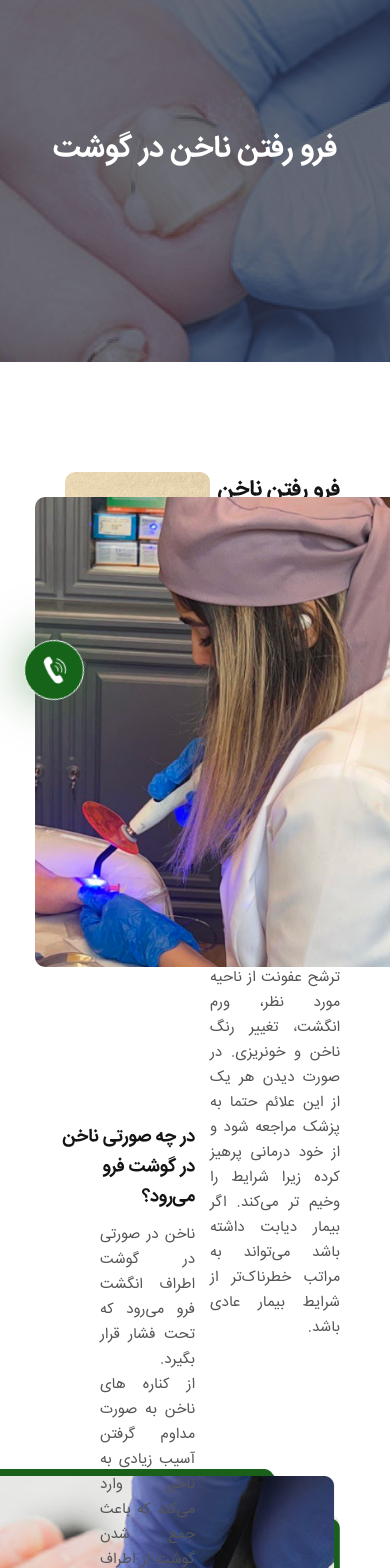
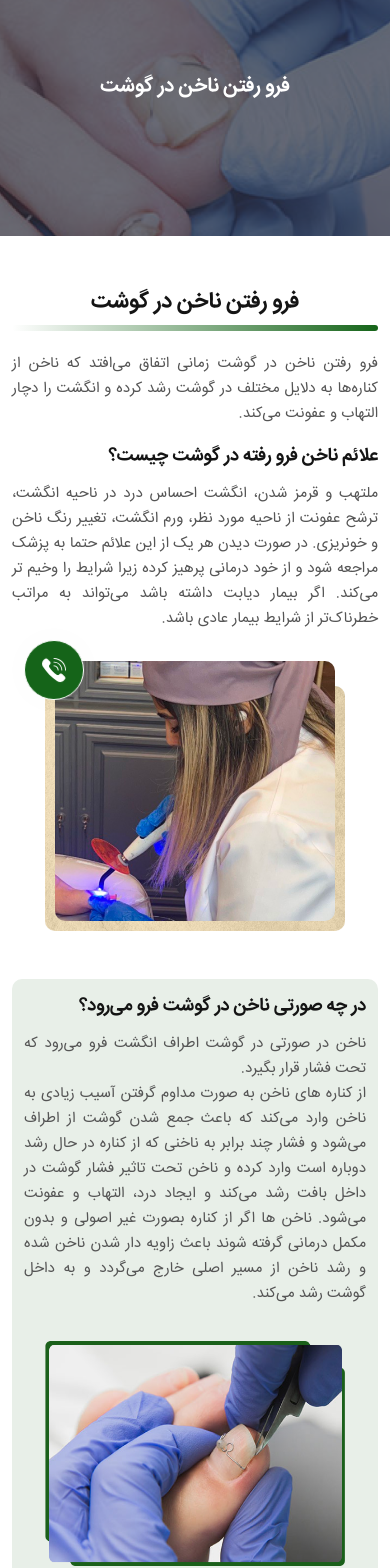
Before and after one commit to mohammad6vakili/nickpoor_nail, a Next.js app: page /categories/nail_digging_into_the_flesh in a window 390 px wide. Shown: the part 120-1688 px from the top of the page. Built offline with nearby package versions, Linux system fonts and the light colour scheme.

Commit message:
style(responsive categories page): :art: responsive categories page

```diff
--- a/styles/category.module.css
+++ b/styles/category.module.css
@@ -359,9 +359,164 @@
   background: #fff;
   cursor: pointer;
   max-width: 30% !important;
+  min-width: 300px;
   height: 303px;
   padding-bottom: 16px;
 }
 .videoSwiper .swiper_wrapper .swiper_slide > video {
   border-radius: 20px;
+  width: 100%;
 }
+@media only screen and (max-width: 1250px) {
+  .ertonil_nails_right > img {
+    width: 450px;
+    height: 375px;
+    margin-top: -46px;
+  }
+}
+@media only screen and (max-width: 1000px) {
+  .background_image_opacity,
+  .background_image,
+  .background_image > img {
+    height: 300px;
+  }
+  .section_ertonil_nails,
+  .section_ertonil,
+  .section_question,
+  .ertonil_advantage,
+  .background_image {
+    margin-bottom: 48px;
+  }
+  .background_image_opacity > h1 {
+    font-size: 20px;
+  }
+  .section_ertonil {
+    flex-direction: column;
+  }
+  .section_ertonil > div {
+    width: 100% !important;
+    margin: 0;
+  }
+  .section_ertonil > div:nth-child(1) {
+    margin-bottom: 40px !important;
+  }
+  .ertonil_title > h1 {
+    text-align: center;
+  }
+  .ertonil_line {
+    width: 100%;
+  }
+  .section_ertonil > div:nth-child(2) {
+    justify-content: center;
+  }
+  .section_ertonil_left > div {
+    width: 300px;
+    height: 245px;
+    display: flex;
+    justify-content: center;
+    align-items: center;
+  }
+  .section_ertonil_left > div > img {
+    width: 280px !important;
+    height: 260px !important;
+    left: 10px !important;
+    bottom: 10px !important;
+  }
+  .ertonil_nails {
+    height: unset !important;
+    flex-direction: column-reverse;
+    padding: 12px !important;
+  }
+  .ertonil_nails > div {
+    width: 100% !important;
+  }
+  .ertonil_nails > div:nth-child(2) {
+    margin-bottom: 20px;
+  }
+  .ertonil_nails_right > img {
+    margin-top: 0 !important;
+  }
+  .ertonil_nails > div:nth-child(1) {
+    display: flex;
+    justify-content: center;
+  }
+  .section_question_left > svg {
+    display: none;
+  }
+  .section_question {
+    flex-direction: column;
+  }
+  .section_question > div {
+    width: 100%;
+  }
+  .section_question > div:nth-child(1) {
+    margin-bottom: 20px;
+  }
+  .section_question > div:nth-child(2) {
+    justify-content: center !important;
+  }
+  .ertonil_advantage {
+    flex-direction: column-reverse;
+  }
+  .ertonil_advantage > div {
+    width: 100% !important;
+    margin: 0;
+    padding: 0;
+  }
+  .ertonil_advantage > div:nth-child(2) {
+    margin-bottom: 20px;
+  }
+  .ertonil_advantage > div:nth-child(1) {
+    display: flex;
+    justify-content: center !important;
+    background-image: unset !important;
+    height: unset !important;
+  }
+  .ertonil_advantage_right > svg {
+    display: none;
+  }
+  .ertonil_advantage_right > img {
+    width: 350px;
+    height: 300px !important;
+    object-fit: cover;
+    position: unset !important;
+  }
+  .videoSwiper_title > h1 {
+    text-align: center;
+  }
+  .videoSwiper_line {
+    width: 100% !important;
+  }
+  .videoSwiper,
+  .Customer_satisfaction {
+    padding: 0 12px !important;
+  }
+  .swiper_wrapper {
+    padding: 0 !important;
+  }
+  .videoSwiper .swiper_wrapper .swiper_slide {
+    height: 250px;
+  }
+}
+@media only screen and (max-width: 800px) {
+  .section_ertonil_nails,
+  .section_question,
+  .ertonil_advantage,
+  .section_ertonil {
+    padding: 0 12px !important;
+  }
+  .ertonil_nails_right > img {
+    width: 300px;
+    height: 225px;
+  }
+  .ertonil_nails_left_description {
+    padding: 0 !important;
+  }
+  .section_question_left > img {
+    width: 300px;
+    height: 205px;
+  }
+  .section_question_right {
+    padding: 0 !important;
+  }
+}
```
Also changed, not shown: pages/categories/ortonixia.js (+17 -2 lines).
